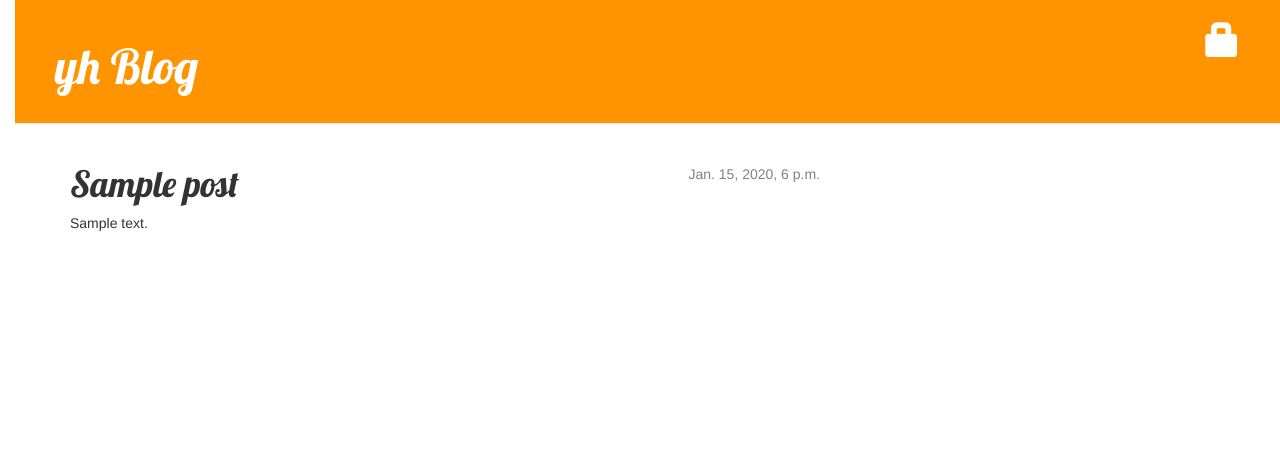
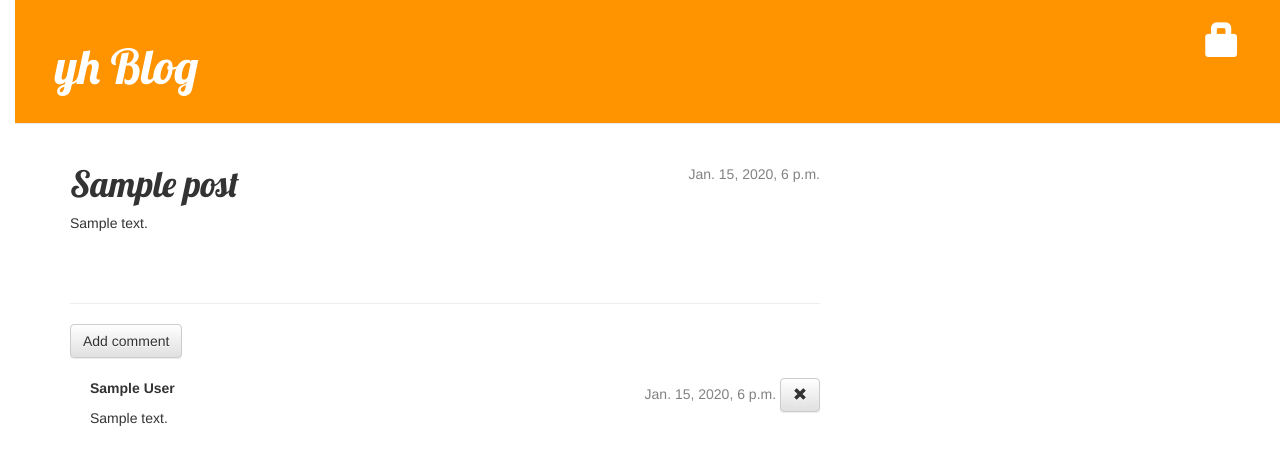
Before and after one commit to coderyh/firstBlog, a Django app: page /post/1/ in a window 1280 px wide. Shown: the top 465 px of the page. Run offline with Django 3.2, Linux system fonts and the light colour scheme; tables that the repository leaves empty hold one stand-in row (values such as "Sample post"); some libraries are stand-ins or nearby versions.

Commit message:
增加blog的评论系统以及评论的审核删除功能

```diff
--- a/blog/admin.py
+++ b/blog/admin.py
@@ -2,7 +2,8 @@
 from __future__ import unicode_literals
 
 from django.contrib import admin
-from .models import Post
+from .models import Post,Comment
 
 # Register your models here.
 admin.site.register(Post)
+admin.site.register(Comment)
--- a/blog/models.py
+++ b/blog/models.py
@@ -16,5 +16,28 @@ class Post(models.Model):
         self.publish_date = timezone.now()
         self.save()
 
+    def approved_comments(self):
+        return self.comments.filter(approved_comment=True)
+
+    def moderating(self):
+        return self.comments.filter(approved_comment=False)
+
     def __str__(self):
         return self.title
+
+
+
+
+class Comment(models.Model):
+    post = models.ForeignKey('blog.Post',related_name='comments')
+    author = models.CharField(max_length=200)
+    text = models.TextField()
+    create_date = models.DateTimeField(default=timezone.now)
+    approved_comment = models.BooleanField(default=False)
+
+    def approve(self):
+        self.approved_comment = True
+        self.save()
+
+    def __str__(self):
+        return self.text
--- a/blog/static/css/blog.css
+++ b/blog/static/css/blog.css
@@ -32,6 +32,10 @@ h1,h2,h3,h4 {
     color: #828282;
 }
 
+.comment {
+    margin: 20px 0px 20px 20px;
+}
+
 .save {
     float: right;
 }
--- a/blog/templates/blog/post_detail.html
+++ b/blog/templates/blog/post_detail.html
@@ -16,4 +16,26 @@
         <h1>{{ post.title }}</h1>
         <p>{{ post.text|linebreaksbr }}</p>
     </div>
+<hr>
+    <a class="btn btn-default" href="{% url 'add_comment_to_post' pk=post.pk %}">Add comment</a>
+    {% for comment in post.comments.all %}
+        {% if user.is_authenticated or comment.approved_comment %}
+        <div class="comment">
+            <div class="date">
+                {{ comment.create_date }}
+                <a class="btn btn-default" href="{% url 'comment_remove' pk=comment.pk%}"><span class="glyphicon glyphicon-remove"></span></a>
+                {% if not comment.approved_comment %}
+                    <a class="btn btn-default" href="{% url 'comment_approve' pk=comment.pk%}"><span class="glyphicon glyphicon-ok"></span></a>
+                {% endif %}
+            </div>
+            <strong>{{ comment.author }}</strong>
+            <p>{{ comment.text|linebreaks }}</p>
+        </div>
+        {% endif %}
+    {% empty %}
+        <p>No comments here yet :(</p>
+    {% endfor %}
+    {% if post.approved_comments.count == 0 %}
+        <p>{{ post.moderating.count }}条评论审核中</p>
+    {% endif %}
 {% endblock %}
--- a/blog/templates/blog/post_list.html
+++ b/blog/templates/blog/post_list.html
@@ -11,6 +11,7 @@
             {% endif %}
             <h1><a href="{% url 'post_detail' pk=post.pk %}">{{ post.title }}</a></h1>
             <p>{{ post.text|linebreaksbr }}</p>
+            <a href="{% url 'post_detail' pk=post.pk%}">Comments:{{ post.approved_comments.count }}</a>
         </div>
     {% endfor %}
 {% endblock content %}
--- a/blog/urls.py
+++ b/blog/urls.py
@@ -9,4 +9,7 @@ urlpatterns = [
     url(r'^drafts/$',views.post_draft_list,name='post_draft_list'),
     url(r'^post/(?P<pk>\d+)/publish/$',views.post_publish,name='post_publish'),
     url(r'^post/(?P<pk>\d+)/remove/$',views.post_remove,name='post_remove'),
+    url(r'^post/(?P<pk>\d+)/comment/$',views.add_comment_to_post,name='add_comment_to_post'),
+    url(r'^comment/(?P<pk>\d+)/approve/$',views.comment_approve,name='comment_approve'),
+    url(r'^comment/(?P<pk>\d+)/remove/$', views.comment_remove, name='comment_remove'),
 ]
--- a/blog/views.py
+++ b/blog/views.py
@@ -3,8 +3,8 @@ from __future__ import unicode_literals
 
 from django.shortcuts import render,get_object_or_404,redirect
 from django.utils import timezone
-from .models import Post
-from .forms import PostForm
+from .models import Post,Comment
+from .forms import PostForm,CommentForm
 from django.contrib.auth.decorators import login_required
 
 # Create your views here.
@@ -15,6 +15,31 @@ def post_list(request):
 def post_detail(request,pk):
     post = get_object_or_404(Post,pk=pk)
     return render(request,'blog/post_detail.html',{'post':post})
+
+def add_comment_to_post(request,pk):
+    post = get_object_or_404(Post,pk=pk)
+    if request.method == 'POST':
+        form = CommentForm(request.POST)
+        if form.is_valid():
+            comment = form.save(commit=False)
+            comment.post = post
+            comment.save()
+            return  redirect('post_detail',pk=post.pk)
+    else:
+        form = CommentForm()
+    return render(request, 'blog/add_comment_to_post.html', {'form': form})
+
+@login_required
+def comment_approve(request,pk):
+    comment = get_object_or_404(Comment,pk=pk)
+    comment.approve()
+    return redirect('post_detail',pk=comment.post.pk)
+
+@login_required
+def comment_remove(request,pk):
+    comment = get_object_or_404(Comment,pk=pk)
+    comment.delete()
+    return redirect('post_detail',pk=comment.post.pk)
 
 @login_required
 def post_new(request):
```
Also changed, not shown: blog/forms.py (+7 -1 lines), blog/templates/blog/add_comment_to_post.html (added, +10 -0 lines), blog/migrations/0002_comment.py (added).
